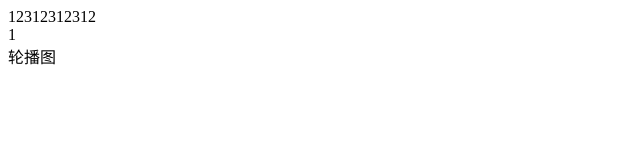
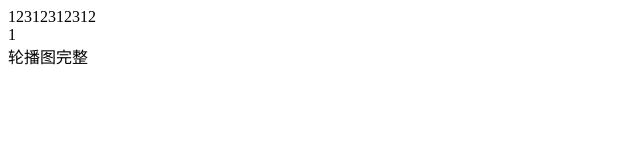
Before and after one commit to user695387036/ceshi, a plain HTML site: page index.html in a window 1280 px wide. Shown: the full height of the page, 0-640 px from the left. Drawn offline with Linux system fonts and the light colour scheme.

Commit message:
dev分支轮播图功能完整

```diff
--- a/index.html
+++ b/index.html
@@ -12,7 +12,7 @@
     <nav>12312312312</nav>
     <div>1</div>
     <div>
-        轮播图
+        轮播图完整
     </div>
 </body>
 
```
